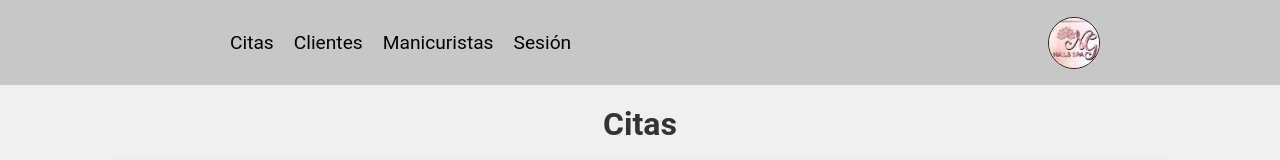
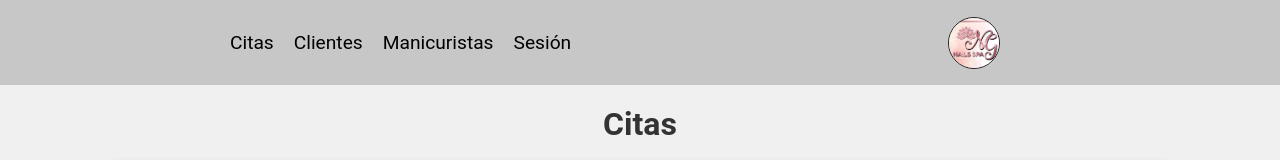
Before and after one commit to GAROS01/dashboard-project, a React (Vite) app: page /citas in a window 1280 px wide. Shown: the top 160 px of the page. Built offline with nearby package versions, Linux system fonts and the light colour scheme; no server answers.

Commit message:
Ajusta el margen del elemento en Nav.css para mejorar la disposición visual

```diff
--- a/src/styles/Nav.css
+++ b/src/styles/Nav.css
@@ -29,4 +29,5 @@
     height: 50px;
     border-radius: 50%;
     border: #272222 1px solid;
+    margin: 0 100px;
 }
```
